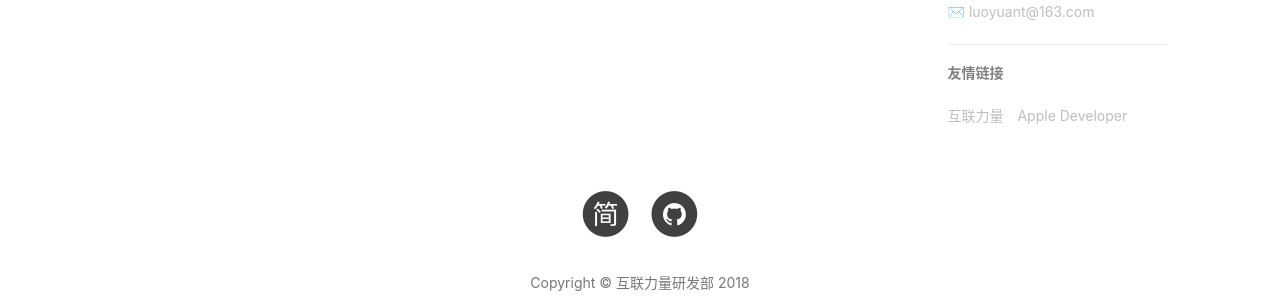
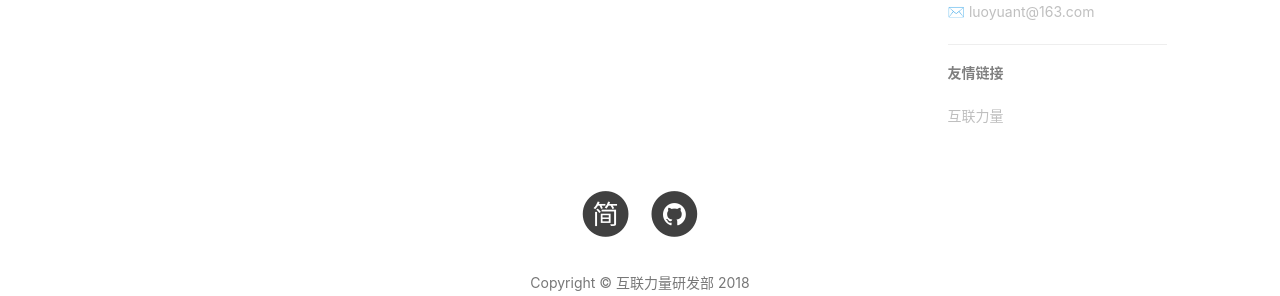
Before and after one commit to f598/f598.github.io, a Jekyll site: the page built from index.html, in a window 1280 px wide. Shown: the part 870-1166 px from the top of the page. Built offline with Jekyll 4.4.1, drawn with Linux system fonts in a browser that asks for light colours; nearby versions of some CDN libraries; the list of posts is cut into pages by our own code; comment, search, counter and statistics services are not loaded; grey boxes are pictures that could not be loaded.

Commit message:
Update _config.yml

```diff
--- a/_config.yml
+++ b/_config.yml
@@ -101,9 +101,5 @@ friends: [
     {
         title: "互联力量",
         href: "https://www.f598.com/"
-    },
-    {
-        title: "Apple Developer",
-        href: "https://developer.apple.com/"
     }
 ]
```
